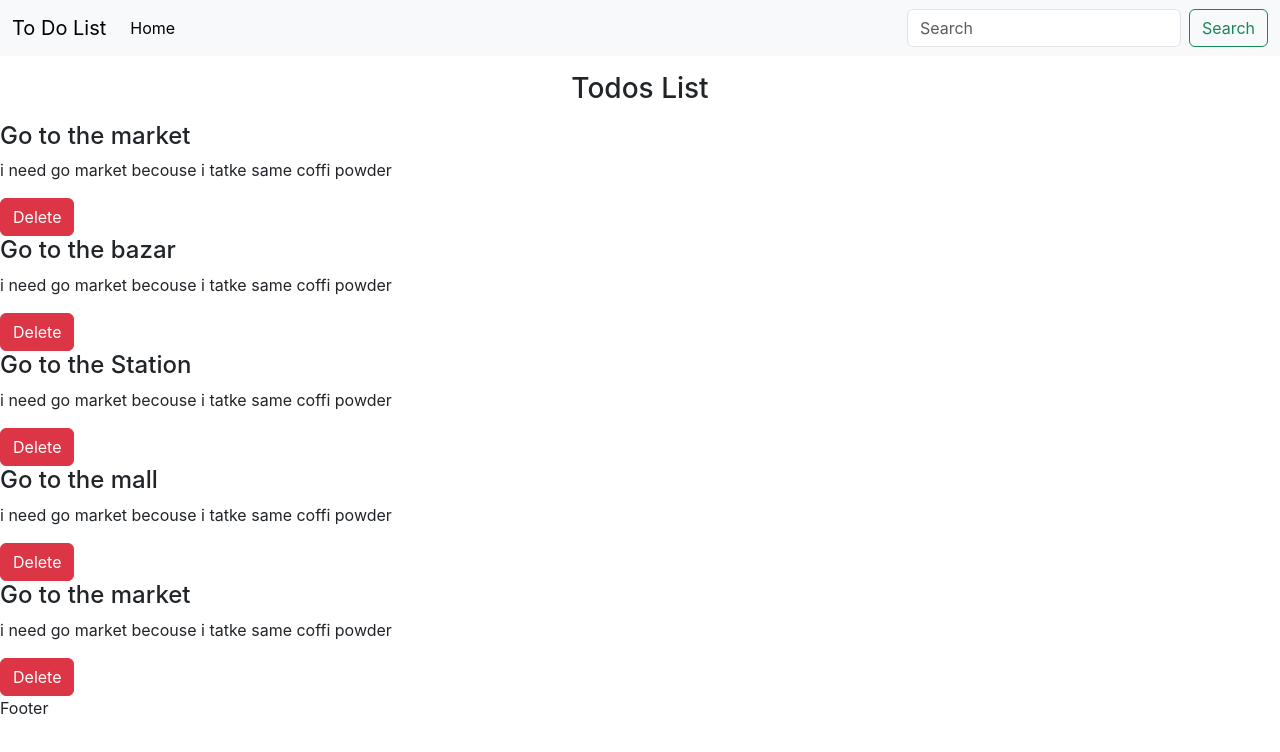
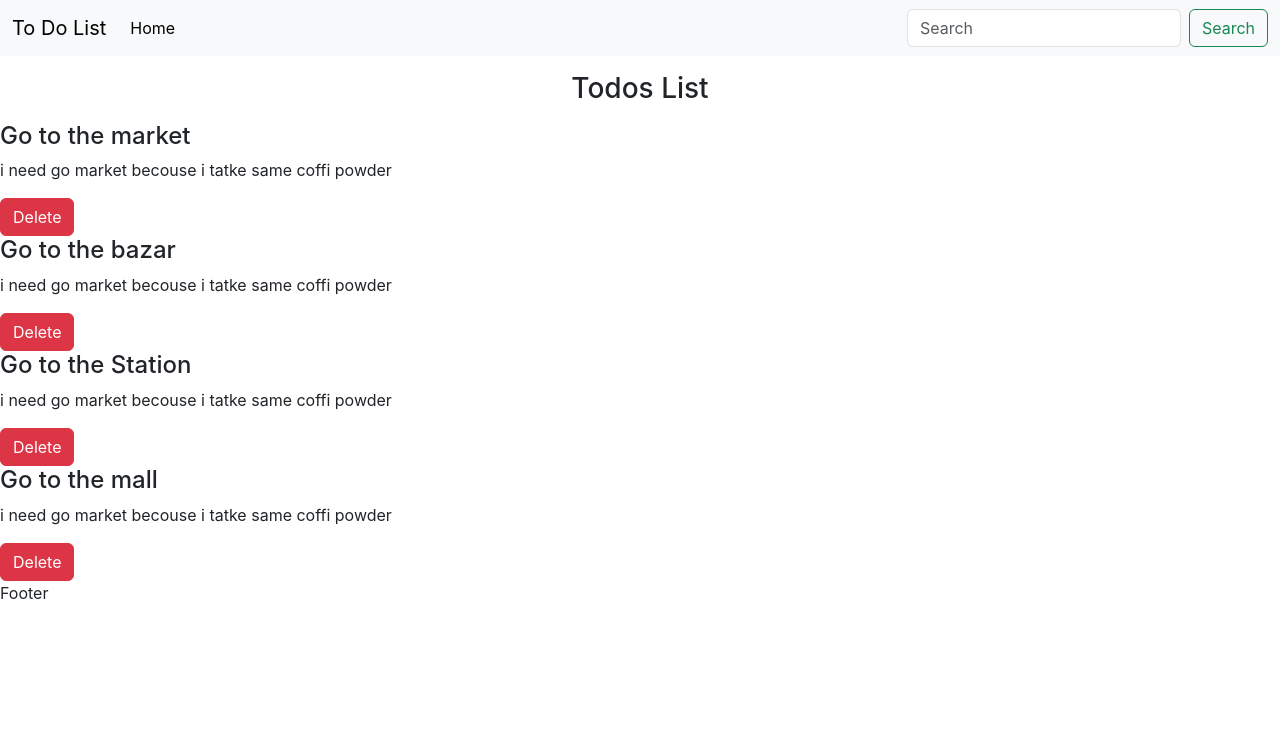
Before and after one commit to harsh-034/todo-list-using-react, a React (Create React App) app: page / in a window 1280 px wide. Shown: the top 752 px of the page. Built offline with nearby package versions, Linux system fonts and the light colour scheme.

Commit message:
todes file add delete option

```diff
--- a/src/App.js
+++ b/src/App.js
@@ -3,10 +3,22 @@ import './App.css';
 import {Header} from "./Component/Header.js"; //headr file me const use kiya hai esliya {} isme likhana hota hai
 import Todos from "./Component/Todos.js"
 import Footer from "./Component/Footer.js";
+import React, {useState} from 'react' // hook import in dthe
+
 
 
 function App() {
-  let todos = [
+   const onDelete =(todo) => {
+    console.log("i am ondelete of today", todo);
+    //deleting are not work this reaceact becouse ther are run on anguler
+    // let index = todos.indexof(todo);
+    // todos.splice(index,1);
+    setTodos(todos.filter((e)=>{
+      return e!==todo;
+    }))
+   }
+
+  const [todos, setTodos] = useState( [
     {
         sno: 1,
         title: "Go to the market",
@@ -30,12 +42,12 @@ function App() {
         title: "Go to the mall",
         desc : "i need go market becouse i tatke same coffi powder"
     },
-  ]
+  ]);
 
   return (
     <>
    <Header tital = {"To Do List"}/>
-   <Todos todos ={todos}/>
+   <Todos todos ={todos} onDelete={onDelete}/>
 
    <Footer/>
    </>
--- a/src/Component/Todoitem.js
+++ b/src/Component/Todoitem.js
@@ -1,12 +1,12 @@
 import React from 'react'
 import Todos from './Todos'
 
-export default function Todoitem({todo}) {
+export default function Todoitem({todo,onDelete}) {
   return (
     <div>
       <h4>{todo.title}</h4>
       <p>{todo.desc}</p>
-      <button className='btn text-center btn-danger'>Delete</button>
+      <button className='btn text-center btn-danger' onClick={() => {onDelete(todo)}}>Delete</button>
     </div>
   )
 }
--- a/src/Component/Todos.js
+++ b/src/Component/Todos.js
@@ -6,12 +6,13 @@ function Todos(props) {
   return (
     <div className='Container'>
       <h3 className='text-center my-3 '>Todos List</h3>
-      {props.todos.map((todo) => {
-        return <Todoitem todo = {todo}/>
+      {props.todos.length===0? "No todosto displaye":
+      props.todos.map((todo) => {
+        return <Todoitem todo = {todo} key={todo.sno} onDelete={props.onDelete}/>
         // ye loop claega or sab print ho jaye ga
         // isme or kuch bhi likh sakte hai jase lekin <>    </>iske ander to waha clal ho jaye ga
       })}
-      <Todoitem todo = {props.todos[0]}/>
+      {/* <Todoitem todo = {props.todos[0]}/>   */}
       {/* ye dairect lega  */}
     </div>
   )
```
